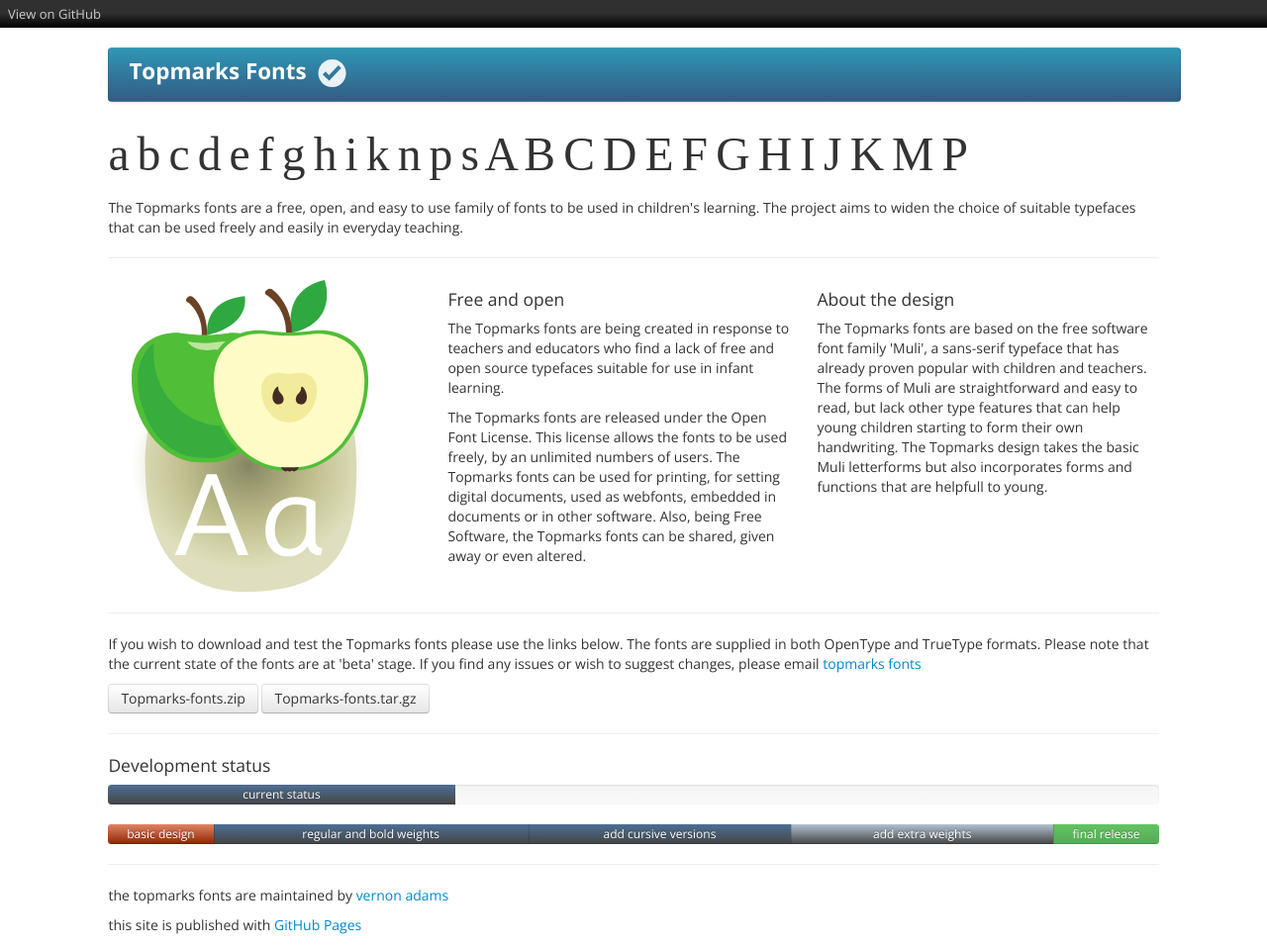
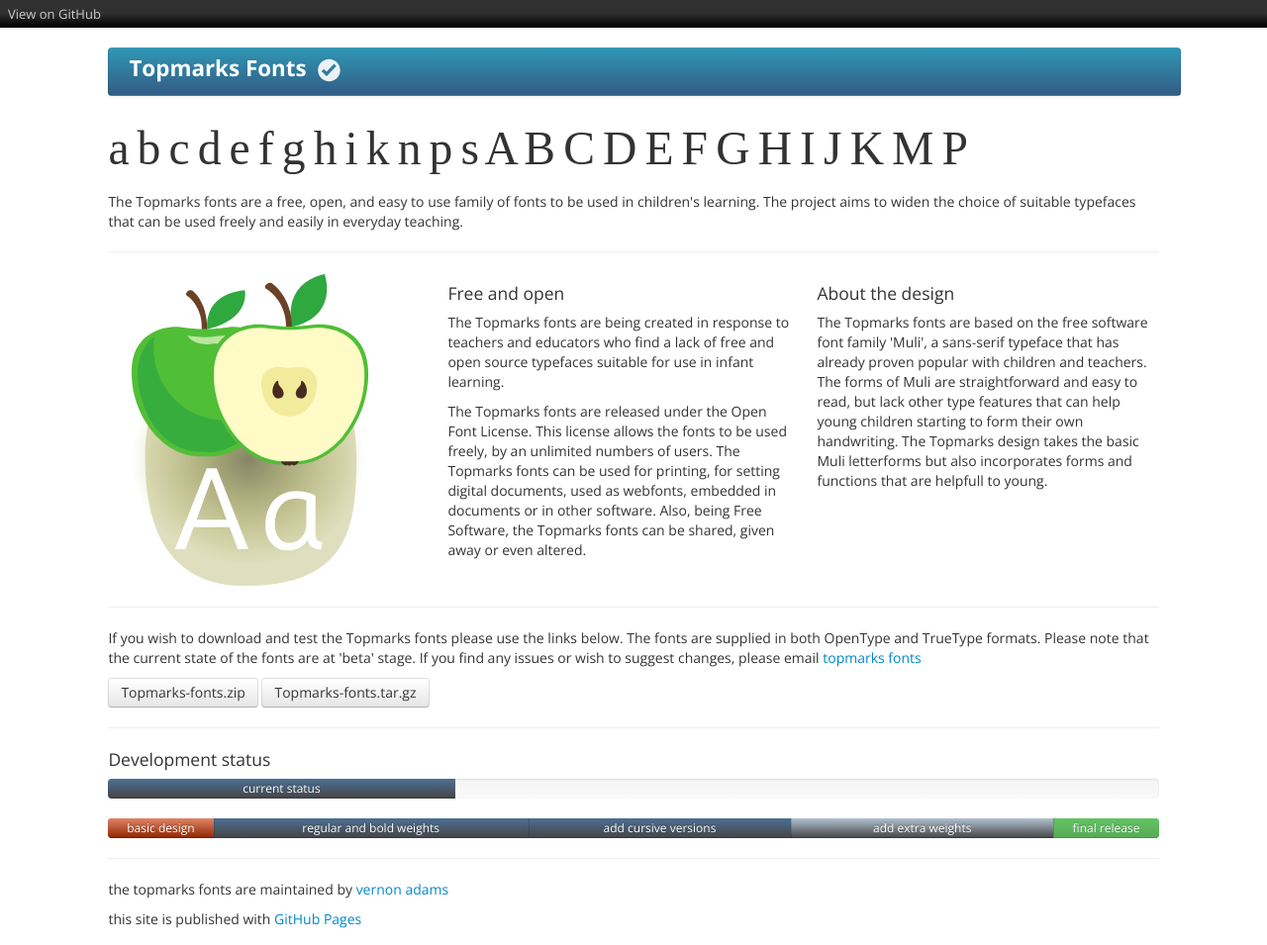
Before and after one commit to vernnobile/topmarks, a Jekyll site: the page built from index.html, in a window 1280 px wide. Shown: the whole page at 99% size. Built offline with Jekyll 4.4.1, drawn with Linux system fonts in a browser that asks for light colours; some web fonts are replaced.

Commit message:
Update header-masthead.html

```diff
--- a/_includes/header-masthead.html
+++ b/_includes/header-masthead.html
@@ -1,4 +1,4 @@
 <!-- mainnavbar -->
         <div class="navbar navbar-static-cont-width navbar-teal"><p class="navTitle">Topmarks
-          Fonts <img style="padding-left:5px" src="images/tick.svg" width="30px"/></p> </div>
+          Fonts <img style="padding-left:5px" src="images/tick.svg" width="24px"/></p> </div>
         <!-- end header -->
```
